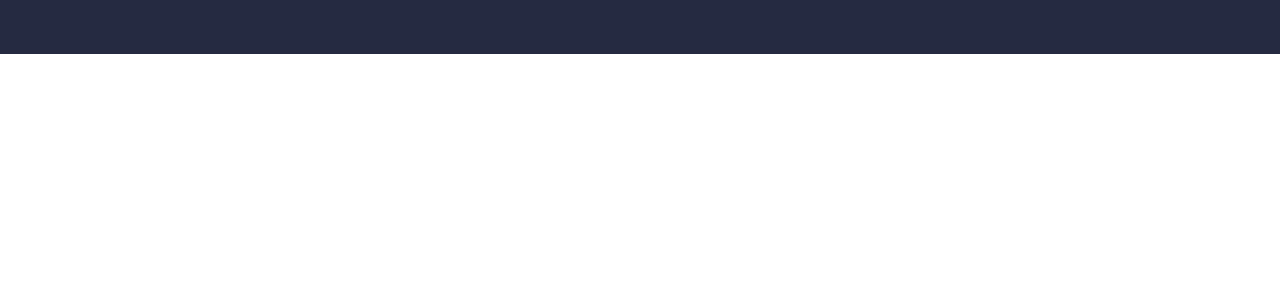
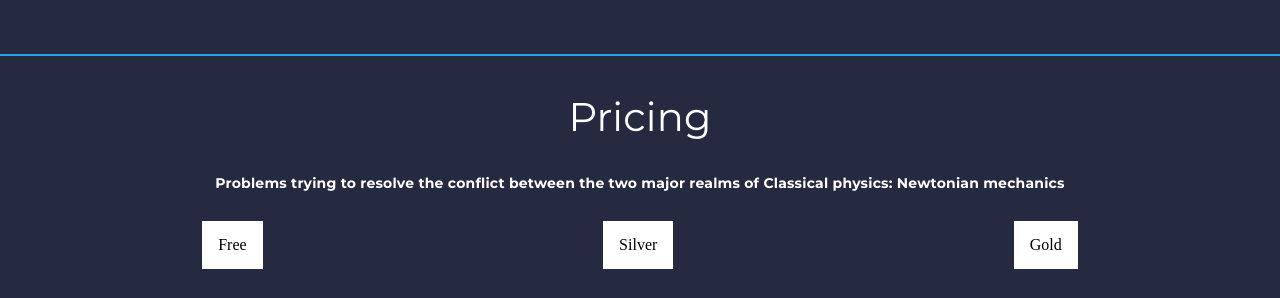
Before and after one commit to wesley-silv/Mobile-Marca-Pessoal, a plain HTML site: page index.html in a window 1280 px wide. Shown: the part 3137-3435 px from the top of the page. Before the commit the page ends 3191 px from the top, so only its background shows below. Drawn offline with Linux system fonts and the light colour scheme.

Commit message:
edição inicial do section plans.

```diff
--- /dev/null
+++ b/Styles/_plans.sass
@@ -0,0 +1,29 @@
+@import './variaveis'
+
+.plans_container
+  border-top: solid 2px $light-background
+  text-align: center
+  background: $dark-background
+  padding: 2em
+  color: $font-white
+  h2
+    font-family: $Montserrat
+    font-size: 40px
+    font-weight: 400
+    letter-spacing: 0.2px
+    line-height: 57px
+  p
+    font-family: $Montserrat
+    font-size: 14px
+    font-weight: 700
+    letter-spacing: 0.2px
+    line-height: 20px
+    margin: 2em
+  .plans
+    display: flex
+    justify-content: space-around
+    .free, .silver, .gold
+      background: $font-white
+      h3
+        color: #000000
+        padding: 1em
--- a/Styles/style.scss
+++ b/Styles/style.scss
@@ -5,6 +5,7 @@
 @import './banner-two';
 @import 'profiles';
 @import 'folder-img';
+@import 'plans';
 
 html, body {
   font-family: "Montserrat";
--- a/index.html
+++ b/index.html
@@ -180,5 +180,29 @@
         <button>View Project</button>
       </div>
     </div>
+    <div class="plans_container">
+      <h2>Pricing</h2>
+      <p>
+        Problems trying to resolve the conflict between the two major realms of
+        Classical physics: Newtonian mechanics
+      </p>
+      <div class="plans">
+        <section class="free">
+          <h3>
+            Free
+          </h3>
+        </section>
+        <section class="silver">
+          <h3>
+            Silver
+          </h3>
+        </section>
+        <section class="gold">
+          <h3>
+            Gold
+          </h3>
+        </section>
+      </div>
+    </div>
   </body>
 </html>
```
Also changed, not shown: Styles/style.css, 1 other file.
